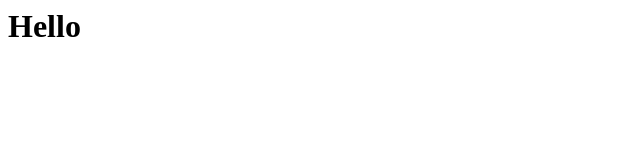
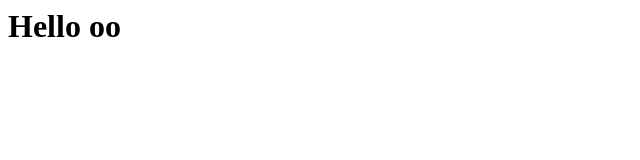
Before and after one commit to lovudsharma/lovudsharma.github.io, a plain HTML site: page index.html in a window 1280 px wide. Shown: the full height of the page, 0-640 px from the left. Drawn offline with Linux system fonts and the light colour scheme.

Commit message:
Update index.html

```diff
--- a/index.html
+++ b/index.html
@@ -1 +1 @@
-<h1>Hello</h1>
+<h1>Hello oo</h1>
```
